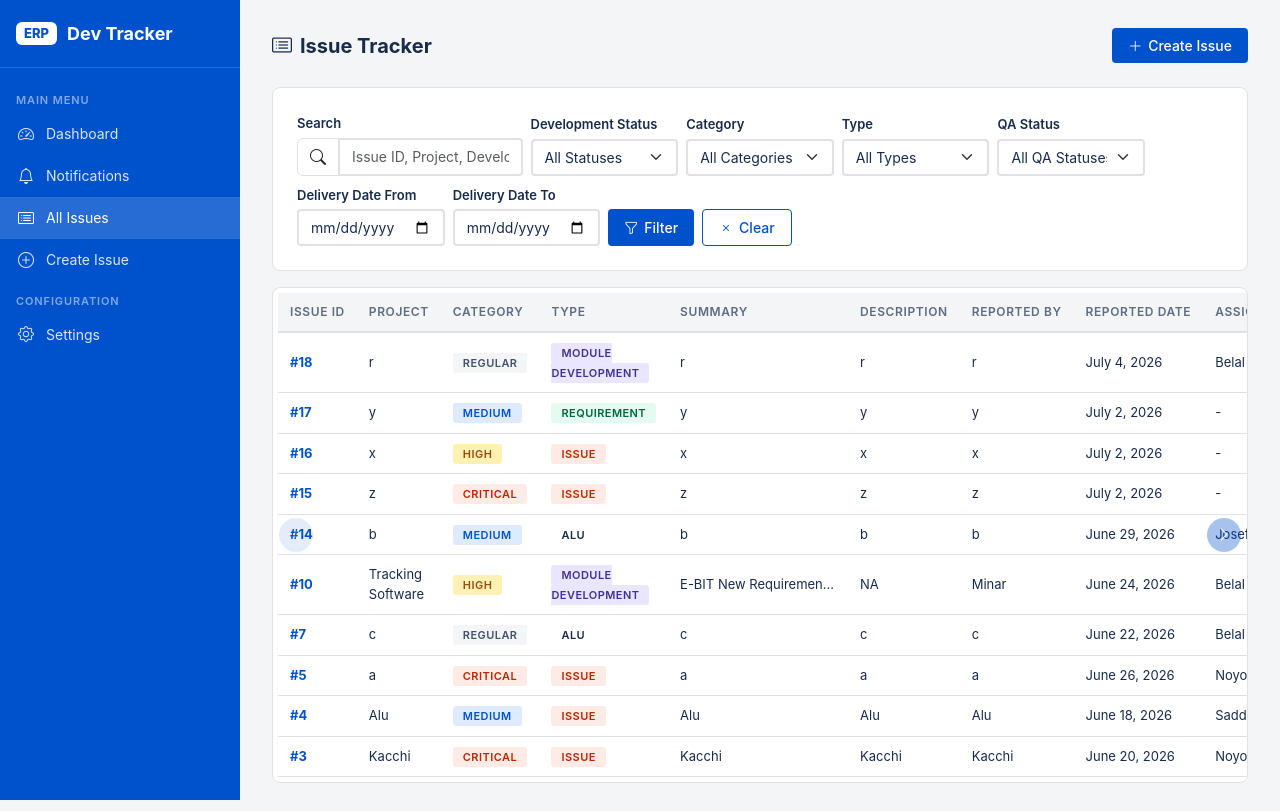
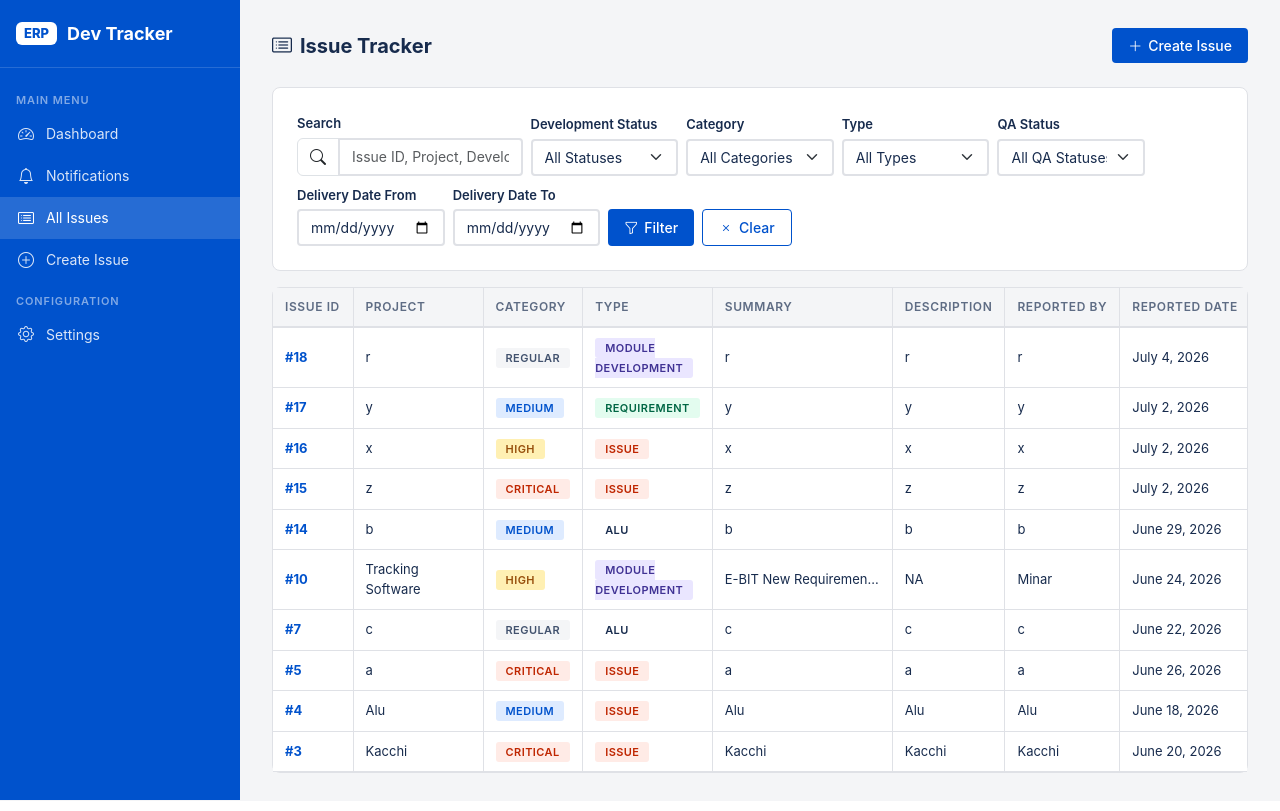
Before and after one commit to Safwan0188/erp_project, a Django app: page /issues/ in a window 1280 px wide. Run offline with Django 5.2, Linux system fonts and the light colour scheme; data comes from the database, SQL or seed files in the repository; both versions use the stored data as it was after the commit.

Commit message:
Issue list update.

```diff
--- a/erp_project/issues/static/issues/css/style.css
+++ b/erp_project/issues/static/issues/css/style.css
@@ -642,43 +642,74 @@ body {
     }
 }
 
-/* TABLE SCROLL BUTTONS */
+/* TABLE SCROLL */
 .table-scroll-hidden {
-    overflow-x: auto;
-    scrollbar-width: none;
+    overflow-x: scroll;
+    scrollbar-width: thin;
+    scrollbar-color: #0052cc #dfe1e6;
 }
 
 .table-scroll-hidden::-webkit-scrollbar {
-    display: none;
+    height: 6px;
 }
 
-.table-scroll-btn {
-    position: absolute;
-    top: 50%;
-    transform: translateY(-50%);
-    z-index: 10;
-    width: 34px;
-    height: 34px;
-    border-radius: 50%;
-    background: rgba(0, 82, 204, 0.35);
-    color: #fff;
-    border: none;
-    display: flex;
-    align-items: center;
-    justify-content: center;
-    font-size: 15px;
-    cursor: pointer;
-    transition: background 0.2s;
+.table-scroll-hidden::-webkit-scrollbar-track {
+    background: #dfe1e6;
+    border-radius: 4px;
 }
 
-.table-scroll-btn:hover {
-    background: rgba(0, 82, 204, 0.8);
+.table-scroll-hidden::-webkit-scrollbar-thumb {
+    background: #0052cc;
+    border-radius: 4px;
 }
 
-#scrollLeft {
-    left: 6px;
+.table-scroll-hidden::-webkit-scrollbar-thumb:hover {
+    background: #0065ff;
 }
 
-#scrollRight {
-    right: 6px;
+/* FROZEN COLUMNS */
+.erp-table th:nth-child(1),
+.erp-table td:nth-child(1) {
+    position: sticky;
+    left: 0;
+    z-index: 2;
+    background: #fff;
+    border-right: 1px solid #dfe1e6;
 }
+
+.erp-table th:nth-child(2),
+.erp-table td:nth-child(2) {
+    position: sticky;
+    left: 80px;
+    z-index: 2;
+    background: #fff;
+    border-right: 1px solid #dfe1e6;
+}
+
+.erp-table thead th:nth-child(1),
+.erp-table thead th:nth-child(2) {
+    background: #f4f5f7;
+    z-index: 3;
+}
+
+/* ALL COLUMNS DIVIDER */
+.erp-table th,
+.erp-table td {
+    border-right: 1px solid #dfe1e6;
+}
+
+.erp-table th:last-child,
+.erp-table td:last-child {
+    border-right: none;
+}
+
+/* CONSISTENT ROW HOVER */
+.erp-table tbody tr:hover td {
+    background: #f4f5f7;
+}
+
+.erp-table tbody tr:hover td:nth-child(1),
+.erp-table tbody tr:hover td:nth-child(2) {
+    background: #f4f5f7;
+}
+}
--- a/erp_project/issues/templates/issues/issue_list.html
+++ b/erp_project/issues/templates/issues/issue_list.html
@@ -95,19 +95,13 @@
     </form>
 </div>
 
-<div class="erp-card" style="position:relative; padding:0; overflow:hidden;">
-    <button class="table-scroll-btn" id="scrollLeft">
-        <i class="bi bi-chevron-left"></i>
-    </button>
-    <button class="table-scroll-btn" id="scrollRight">
-        <i class="bi bi-chevron-right"></i>
-    </button>
-    <div class="table-scroll-hidden" id="tableScroll" style="padding: 5px;">
+<div class="erp-card" style="padding:0;">
+    <div class="table-scroll-hidden">
         <table class="table erp-table mb-0">
             <thead>
                 <tr>
-                    <th>Issue ID</th>
-                    <th>Project</th>
+                    <th style="min-width:80px;">Issue ID</th>
+                    <th style="min-width:130px;">Project</th>
                     <th>Category</th>
                     <th>Type</th>
                     <th>Summary</th>
@@ -127,8 +121,8 @@
             <tbody>
                 {% for issue in issues %}
                 <tr style="cursor:pointer;" onclick="window.location='{% url 'issue_detail' issue.issue_id %}'">
-                    <td><span class="issue-id">#{{ issue.issue_id }}</span></td>
-                    <td>{{ issue.project }}</td>
+                    <td style="min-width:80px;"><span class="issue-id">#{{ issue.issue_id }}</span></td>
+                    <td style="min-width:130px;">{{ issue.project }}</td>
                     <td>
                         <span class="badge-status category-{{ issue.category.name|slugify_badge }}">
                             {{ issue.category.name|default:"-" }}
@@ -179,27 +173,4 @@
     </div>
 </div>
 
-<script>
-    const tableScroll  = document.getElementById('tableScroll');
-    const scrollLeft   = document.getElementById('scrollLeft');
-    const scrollRight  = document.getElementById('scrollRight');
-    const scrollAmount = 300;
-
-    scrollLeft.addEventListener('click', function () {
-        tableScroll.scrollBy({ left: -scrollAmount, behavior: 'smooth' });
-    });
-
-    scrollRight.addEventListener('click', function () {
-        tableScroll.scrollBy({ left: scrollAmount, behavior: 'smooth' });
-    });
-
-    function updateButtons() {
-        scrollLeft.style.opacity  = tableScroll.scrollLeft > 0 ? '1' : '0.3';
-        scrollRight.style.opacity = tableScroll.scrollLeft < (tableScroll.scrollWidth - tableScroll.clientWidth) ? '1' : '0.3';
-    }
-
-    tableScroll.addEventListener('scroll', updateButtons);
-    updateButtons();
-</script>
-
 {% endblock %}
```
Also changed, not shown: erp_project/db.sqlite3.
